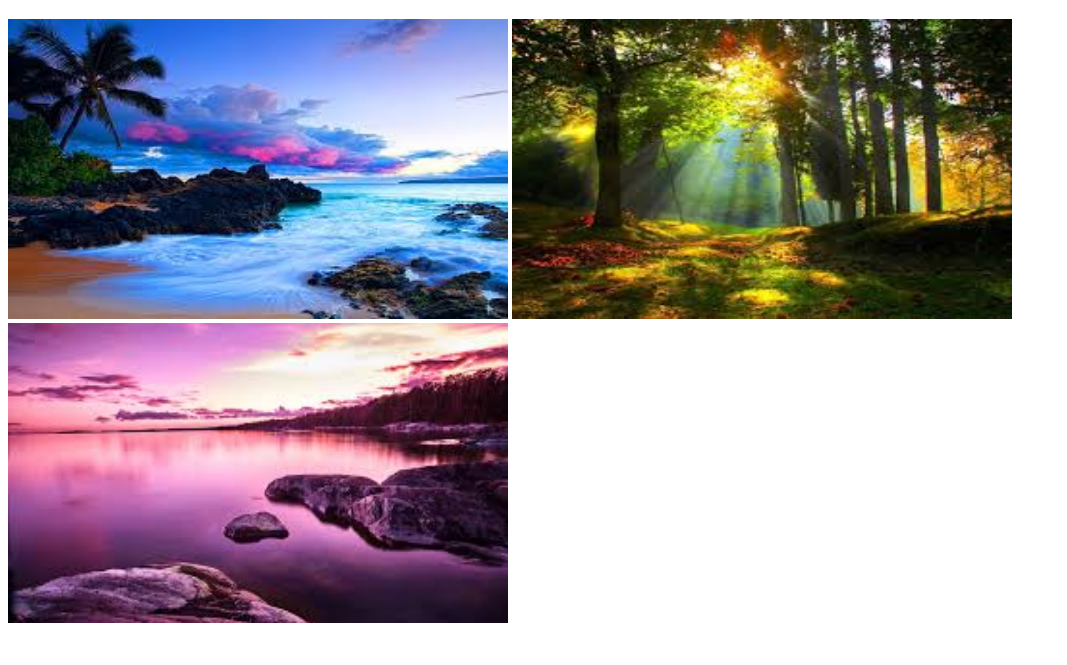
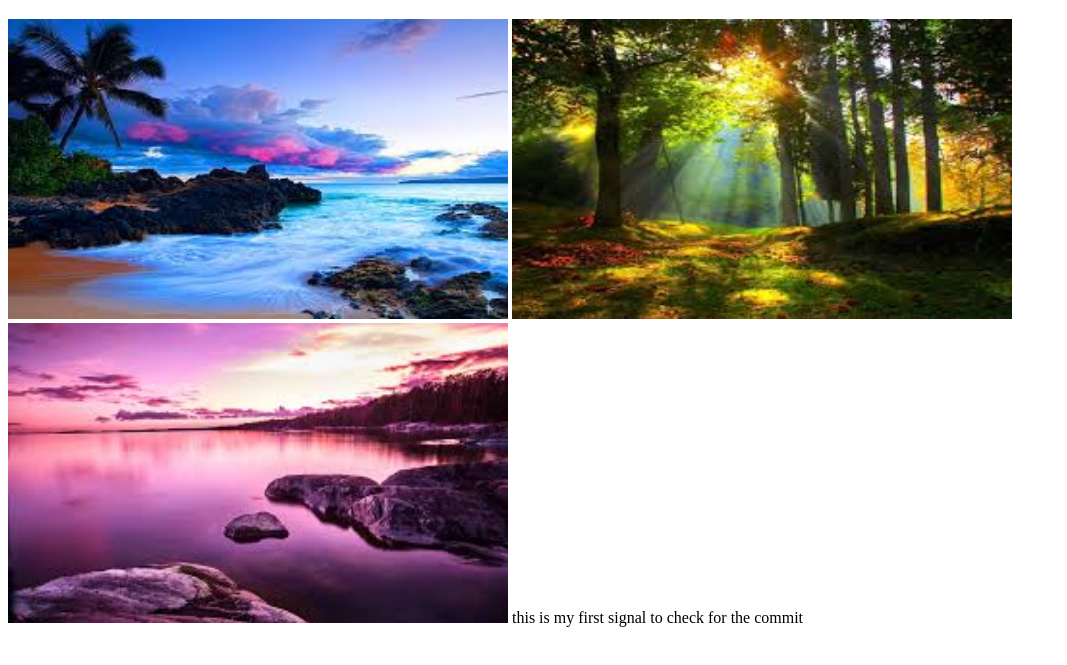
Before and after one commit to macvirusnath/simpleweb, a plain HTML site: page index.html in a window 1280 px wide. Shown: the part 61-726 px from the top of the page, without its empty margins (0-1067 px from the left). Drawn offline with Linux system fonts and the light colour scheme.

Commit message:
Update index.html

```diff
--- a/index.html
+++ b/index.html
@@ -10,5 +10,6 @@
     <img src="beach3.jpg" alt="this is beautiful beach" height="300" width="500">
     <img src="sunrise2.jpg" alt="this is sunrise 2" height="300" width="500">
     <img src="sunset4.jpg" alt="this is sunset" height="300" width="500">
+    this is my first signal to check for the commit
 </body>
 </html>
```
